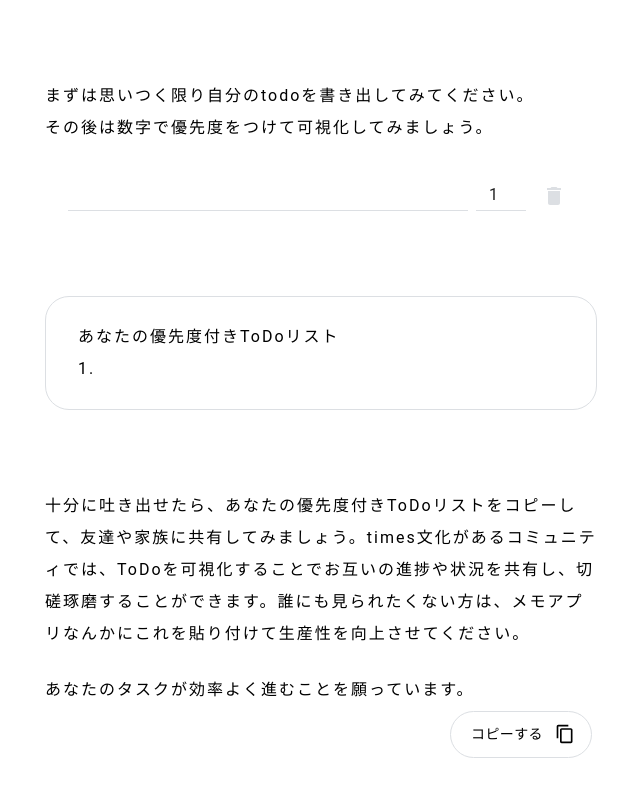
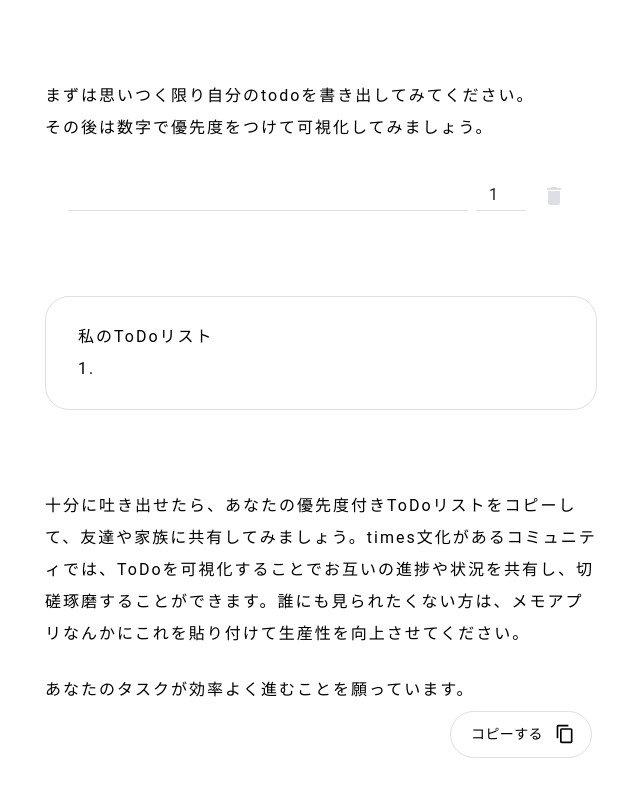
Before and after one commit to yusei53/BusyBee, a Next.js app: page /sort in a window 1280 px wide. Shown: the top 796 px of the page, without its empty margins (319-959 px from the left). Built offline with nearby package versions, Linux system fonts and the light colour scheme.

Commit message:
fix ui text

```diff
--- a/app/components/sort/sort-todo-field-area.tsx
+++ b/app/components/sort/sort-todo-field-area.tsx
@@ -80,7 +80,7 @@ const SortTodoFieldArea: React.FC<SortProps> = ({
         ))}
       </Box>
       <Box my={10} py={3} px={4} border={"1px solid #DCDFE3"} borderRadius={6}>
-        <ThemeTypography>あなたの優先度付きToDoリスト</ThemeTypography>
+        <ThemeTypography>私のToDoリスト</ThemeTypography>
         {sortedFields.map((inputField, index) => (
           <ThemeTypography key={index}>
             {inputField.priority === "" ? 1 : inputField.priority}.
--- a/app/components/sort/sort-todo-page.tsx
+++ b/app/components/sort/sort-todo-page.tsx
@@ -77,7 +77,7 @@ const SortTodoPage = () => {
           `${field.priority === "" ? 1 : field.priority}. ${field.value}`
       )
       .join("\n");
-    const fullText = `わたしの優先度付きToDoリスト:\n${todoList}\n\n作成場所 : Busy me\n https://busy-me.vercel.app/`;
+    const fullText = `優先順位付きToDoリスト\n${todoList}\n\n作成場所 : Busy me\n https://busy-me.vercel.app/`;
     navigator.clipboard
       .writeText(fullText)
       .then(() => {
```
